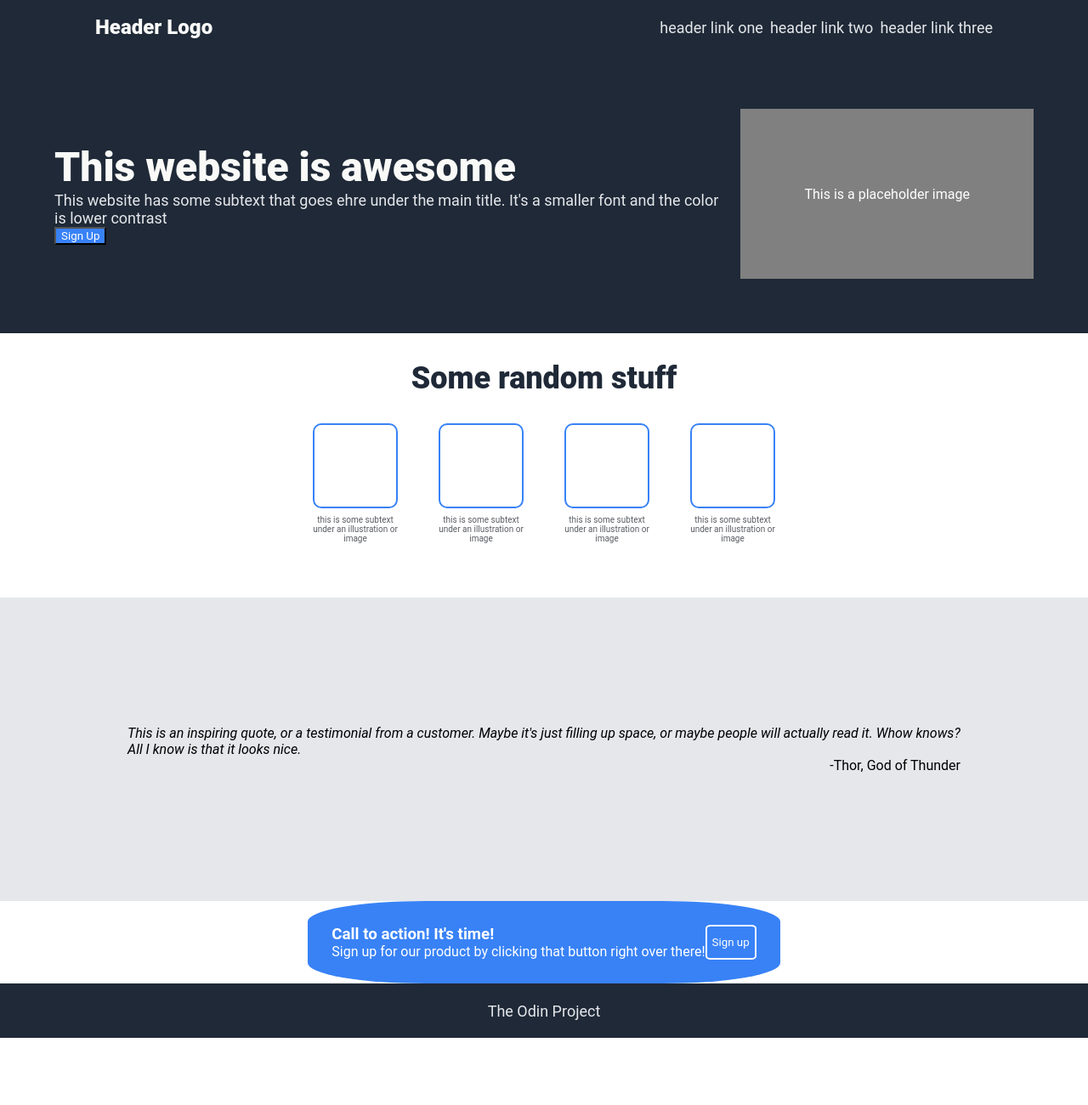
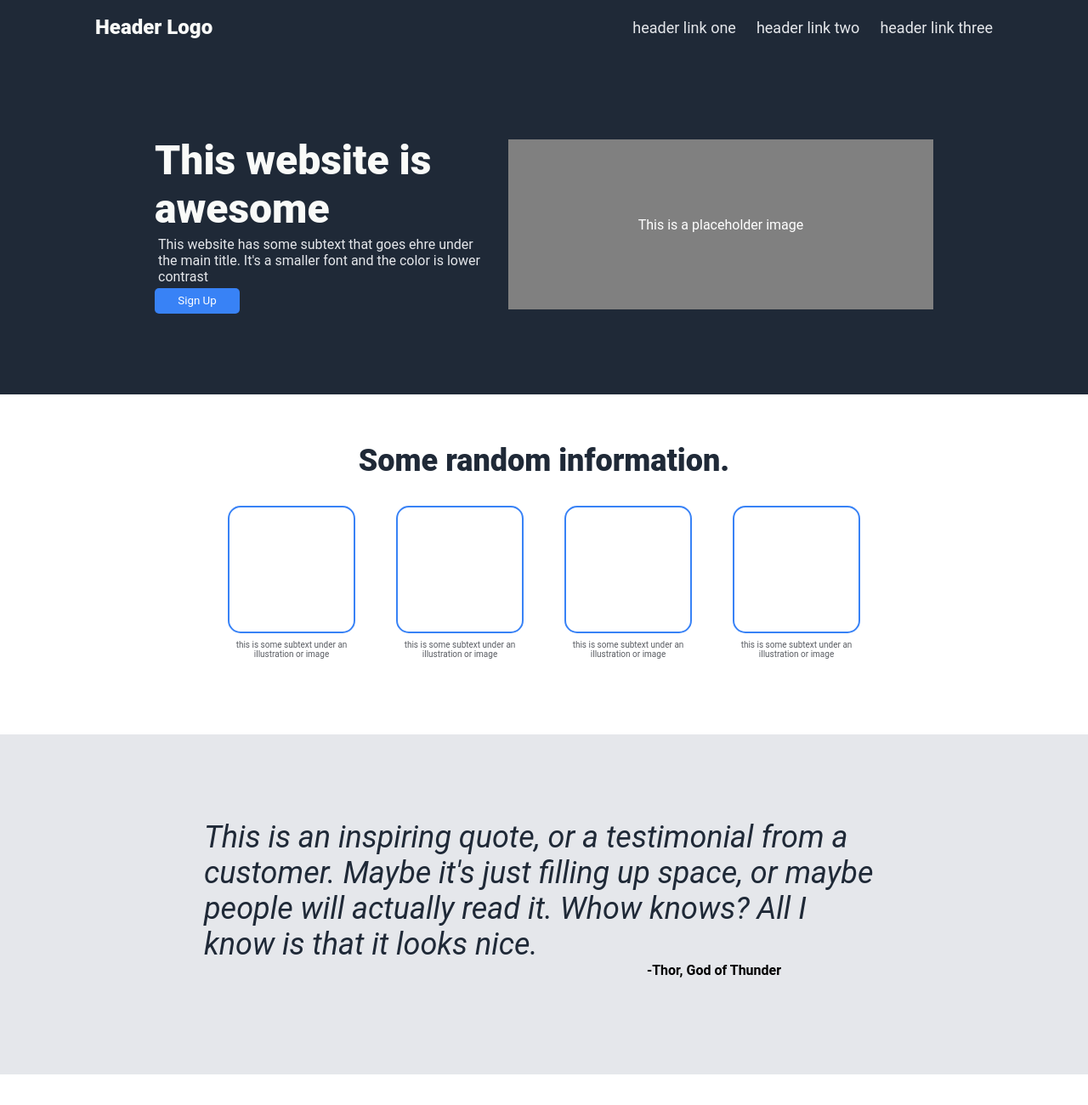
Before and after one commit to EthanHuston/odin-landing-page-project, a plain HTML site: page index.html in a window 1280 px wide. Shown: the top 1300 px of the page at 85% size. Before the commit the page ends 1221 px from the top, so only its background shows below. Drawn offline with Linux system fonts and the light colour scheme.

Commit message:
Finishing styling to complete project objectives
Added final CSS styling to get the project to look
as close as i think i am currently capable of with
no specific answers.
Page looks very similar to the provided image
especially on a browser of different dimensions.

```diff
--- a/index.html
+++ b/index.html
@@ -28,7 +28,7 @@
       <div class="hero-image">This is a placeholder image</div>
     </div>
     <div class="info-container">
-      <h2>Some random stuff</h2>
+      <h2>Some random information.</h2>
       <div class="box-list">
         <div class="box-combo">
           <div class="box"></div>
@@ -57,7 +57,7 @@
       </div>
     </div>
     <div class="quote-container">
-      <p class="quote">
+      <p class="quote-text">
         <em
           >This is an inspiring quote, or a testimonial from a customer. Maybe
           it's just filling up space, or maybe people will actually read it.
--- a/styles.css
+++ b/styles.css
@@ -31,6 +31,7 @@ a {
   align-items: center;
   justify-content: space-between;
   padding: 16px;
+  flex-shrink: 0;
 }
 .header-logo {
   color: #f9faf8;
@@ -40,7 +41,7 @@ a {
 }
 .header-links {
   display: flex;
-  gap: 8px;
+  gap: 24px;
   margin-right: 96px;
 }
 .header a {
@@ -56,6 +57,7 @@ a {
   align-items: center;
   gap: 16px;
   padding: 64px;
+  height: 400px;
 }
 .hero-image {
   display: flex;
@@ -64,6 +66,9 @@ a {
   background-color: gray;
   color: white;
   height: 200px;
+  width: 500px;
+}
+.hero-content {
   width: 400px;
 }
 .hero-content h1 {
@@ -72,12 +77,18 @@ a {
   font-weight: 900;
 }
 .hero-content p {
-  font-size: 18px;
+  font-size: 16px;
   color: #e5e7eb;
+  margin: 4px;
 }
 .hero-content button {
   background-color: #3882f6;
   color: white;
+  padding: 4px;
+  width: 100px;
+  height: 30px;
+  border-radius: 5px;
+  border: none;
 }
 
 /* Info Section Styles */
@@ -88,6 +99,7 @@ a {
   align-items: center;
   padding: 32px 0px 64px 0px;
   gap: 32px;
+  height: 400px;
 }
 .info-container h2 {
   color: #1f2937;
@@ -99,13 +111,13 @@ a {
   gap: 48px;
 }
 .box-combo {
-  max-width: 100px;
+  max-width: 150px;
 }
 .box {
   border: 2px solid #3882f6;
   border-radius: 10%;
-  width: 100px;
-  height: 100px;
+  width: 150px;
+  height: 150px;
   margin-bottom: 8px;
 }
 .box-text {
@@ -120,17 +132,19 @@ a {
   display: flex;
   flex-direction: column;
   align-items: center;
-  padding: 150px;
+  padding: 100px;
+  height: 400px;
 }
 .quote-text {
   font-size: 36px;
   font-weight: light;
   font-style: italic;
   color: #1f2937;
-  width: 200px;
+  width: 800px;
 }
 .quote-author {
-  align-self: flex-end;
+  font-weight: bold;
+  padding-left: 400px;
 }
 
 /* Call to Action styles */
@@ -138,12 +152,19 @@ a {
   display: flex;
   justify-content: center;
   align-items: center;
+  height: 250px;
 }
 .action-content {
   display: flex;
+  justify-content: space-between;
+  align-items: center;
   padding: 28px;
   background-color: #3882f6;
-  border-radius: 25%;
+  border: 1px solid #3882f6;
+  border-radius: 10px;
+  height: 110px;
+  width: 900px;
+  padding: 25px 100px;
 }
 .action-text {
   color: white;
@@ -154,8 +175,10 @@ a {
 .action-button {
   color: white;
   border: 2px solid white;
-  border-radius: 10%;
+  border-radius: 5px;
   background-color: #3882f6;
+  width: 125px;
+  height: 35px;
 }
 /* Footer Styles */
 .footer {
@@ -164,4 +187,5 @@ a {
   align-items: center;
   color: #e5e7eb;
   font-size: 18px;
+  flex-shrink: 0;
 }
```
